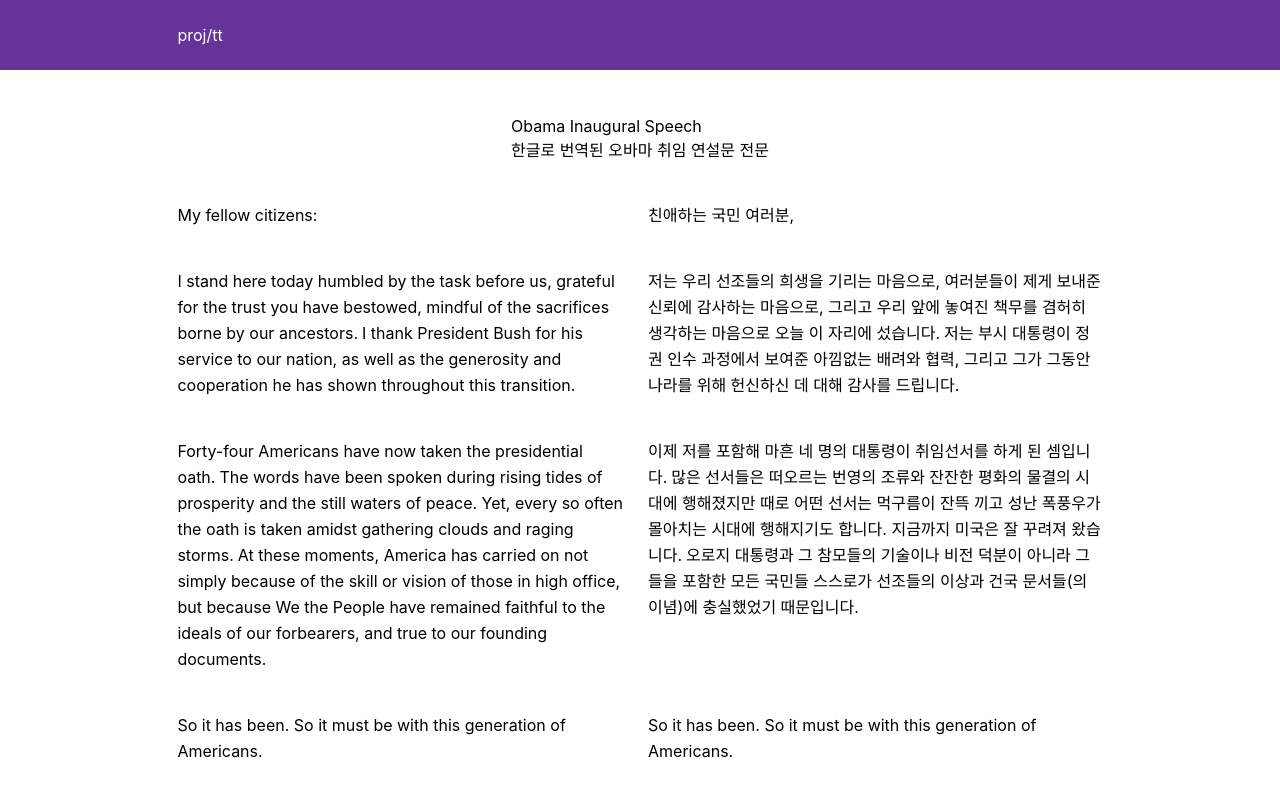
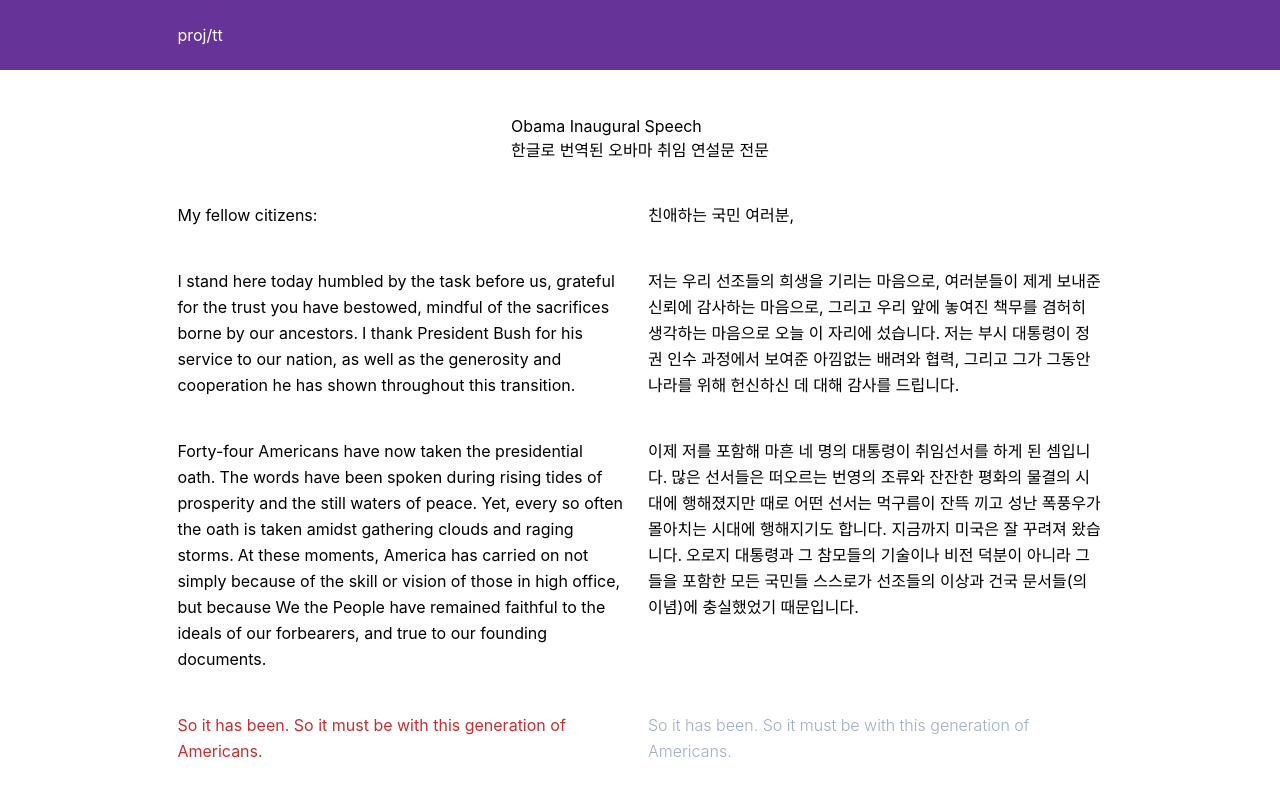
Before and after one commit to AwayDay/translation-tool, a Gatsby site: page / in a window 1280 px wide. Shown: the top 800 px of the page. Built offline with nearby package versions, Linux system fonts and the light colour scheme; Gatsby itself is replaced by a stand-in of ours.

Commit message:
add color

```diff
--- a/src/pages/ParagraphNode.tsx
+++ b/src/pages/ParagraphNode.tsx
@@ -49,7 +49,9 @@
         <p>
           {paragraphStore.sentences.map(sentence => (
             <span
-              className="py-1 mr-1"
+              className={
+                sentence.translated ? "py-1 mr-1" : "py-1 mr-1 text-red-700"
+              }
               data-id={sentence.id}
               key={sentence.id}
               onMouseOver={e => onSentenceHoverIn(e)}
@@ -64,7 +66,15 @@
       <section className="flex-1 break-words ml-2">
         <p>
           {paragraphStore.sentences.map(sentence => (
-            <span className="py-1 mr-1" data-id={sentence.id} key={sentence.id}>
+            <span
+              className={
+                sentence.translated
+                  ? "py-1 mr-1"
+                  : "py-1 mr-1 font-light text-gray-500"
+              }
+              data-id={sentence.id}
+              key={sentence.id}
+            >
               {sentence.translated ? sentence.translated : sentence.original}
             </span>
           ))}
```
